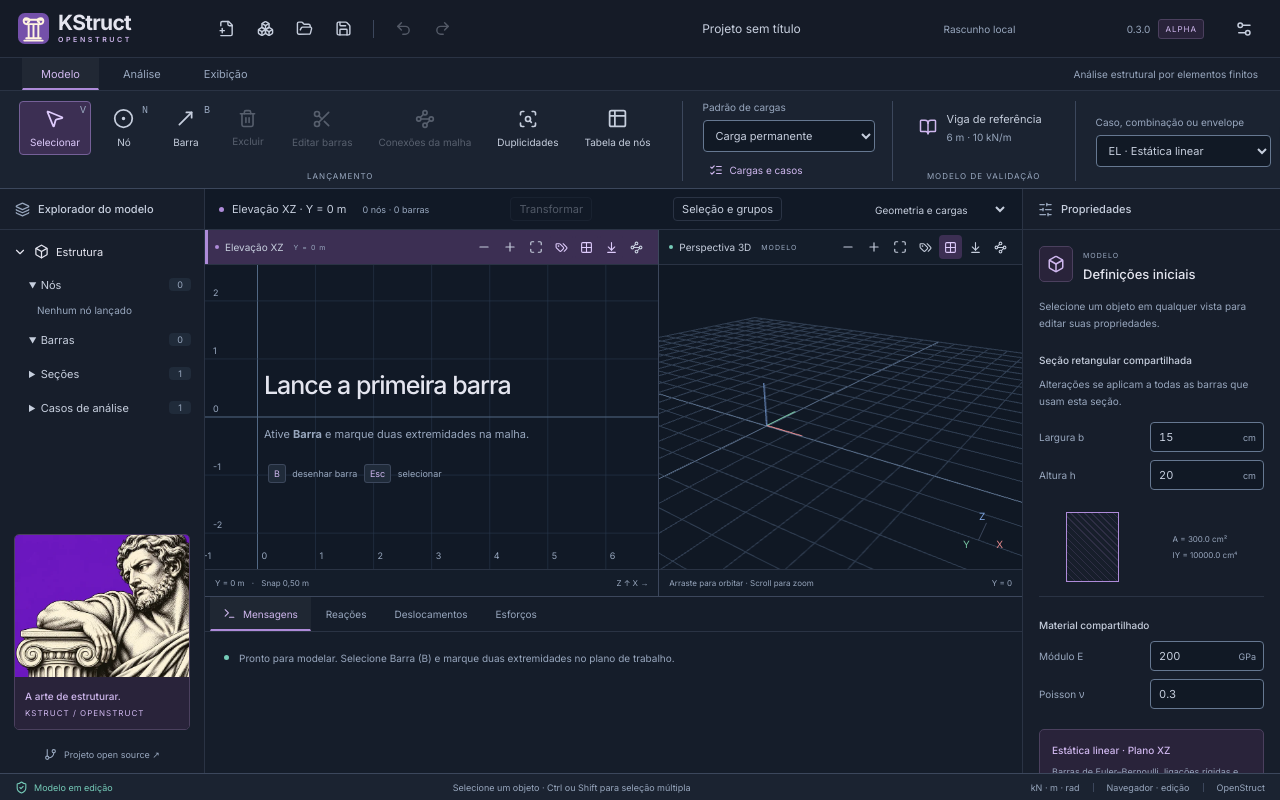
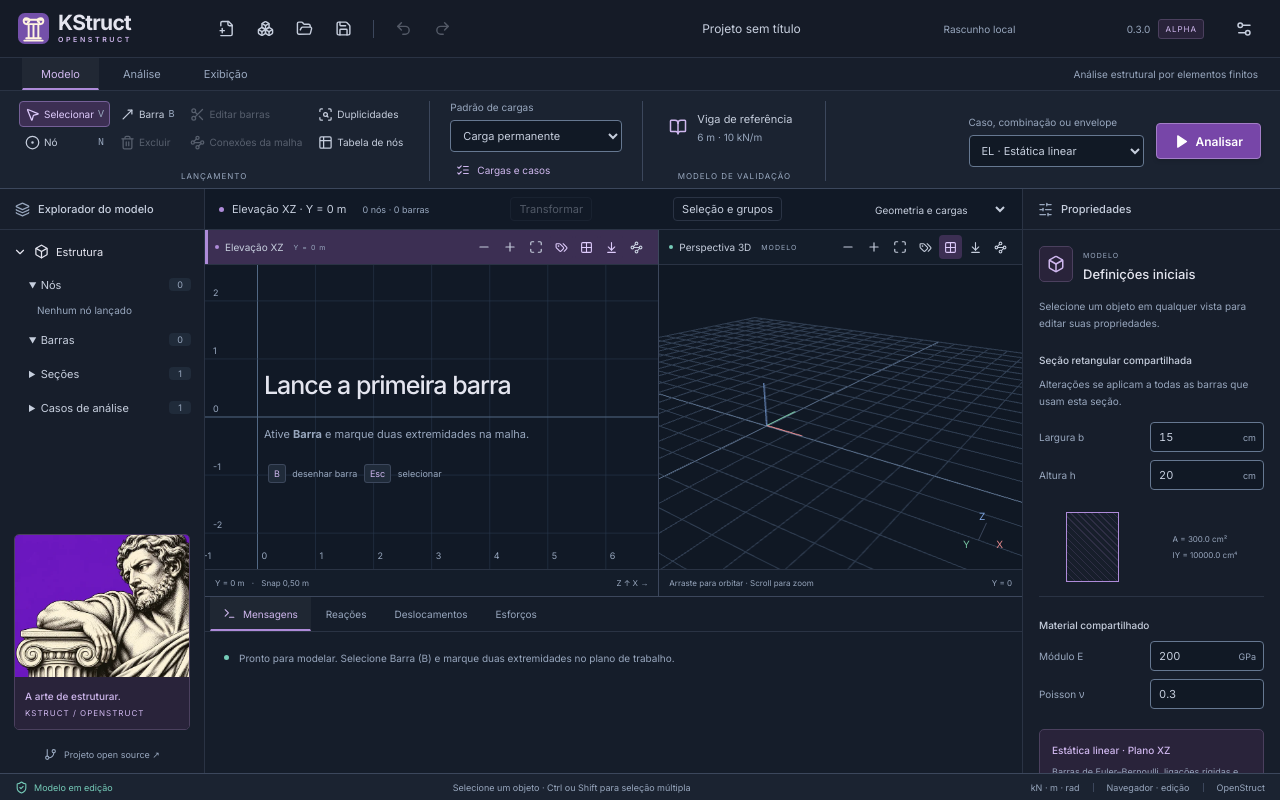
Before and after one commit to PFelipe23/k-struct, a React (Vite) app: page / in a window 1280 px wide. Built offline with nearby package versions, Linux system fonts and the light colour scheme.

Commit message:
Acomoda as ferramentas de modelagem em duas linhas nas janelas compactas

```diff
--- a/src/styles.css
+++ b/src/styles.css
@@ -1681,6 +1681,30 @@ button.primary {
   .viewports.triple .view-foot { height: 19px; min-height: 19px; }
 }
 
+@media (max-width: 1350px) {
+  .ribbon-tools {
+    display: grid;
+    grid-auto-flow: column;
+    grid-template-rows: repeat(2, 1fr);
+    gap: 2px 4px;
+  }
+  .ribbon-tools .tool-button {
+    flex-direction: row;
+    justify-content: flex-start;
+    min-width: 0;
+    gap: 4px;
+    padding: 2px 5px;
+    white-space: nowrap;
+  }
+  .ribbon-tools .tool-button > svg {
+    width: 15px;
+    height: 15px;
+  }
+  .ribbon-tools kbd {
+    position: static;
+    margin-left: auto;
+  }
+}
 @media (max-width: 1250px) {
   .explorer {
     width: 175px;
@@ -1701,9 +1725,6 @@ button.primary {
   .run-group select {
     width: 148px;
     min-width: 148px;
-  }
-  .ribbon-tools {
-    gap: 0;
   }
   .tool-button {
     min-width: 53px;
```
Also changed, not shown: 1 other file (tests, documents, lock files or other folders).
